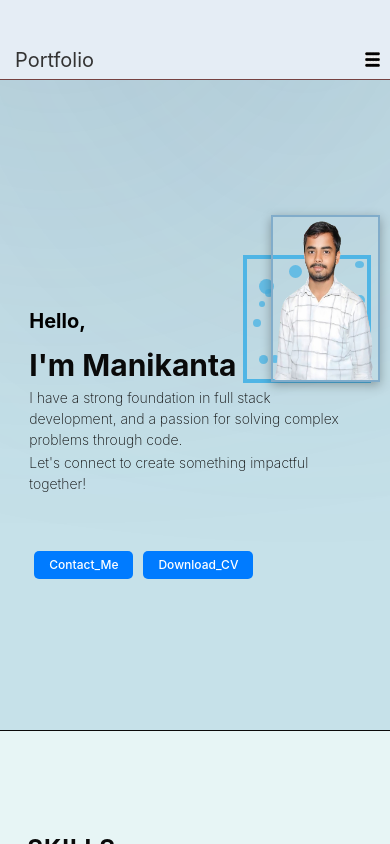
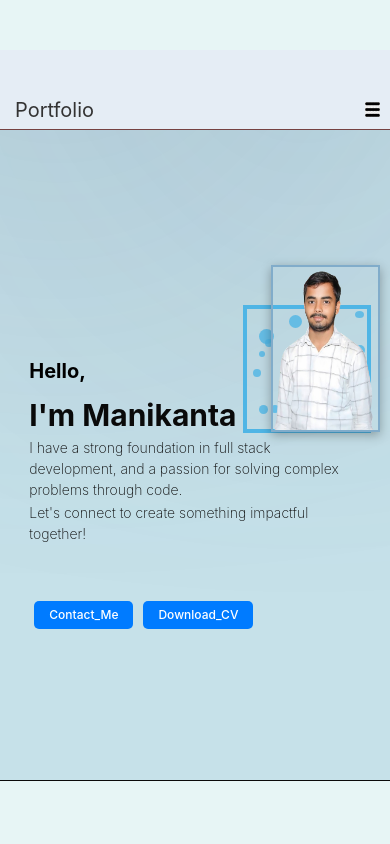
Before and after one commit to manikanta9275/portfolio, a React (Vite) app: page / in a window 390 px wide. Built offline with nearby package versions, Linux system fonts and the light colour scheme.

Commit message:
Your commit message here

```diff
--- a/src/components/Contact/Contact.module.css
+++ b/src/components/Contact/Contact.module.css
@@ -178,7 +178,7 @@
 /* Media query for tablets and smaller laptops (up to 1024px) */
 @media screen and (max-width: 1024px) {
   .container{
-    margin-top: 200px;
+    margin-top: 0px;
   }
   .innerContainer {
     flex-direction: column;
--- a/src/components/Navbar/Navbar.module.css
+++ b/src/components/Navbar/Navbar.module.css
@@ -72,11 +72,13 @@
 }
 
 /* Responsive styles */
-@media (max-width: 768px) {
+@media (max-width: 1024px) {
   .navbar {
+    height: 100px;
     padding-left: 20px;
     padding-right: 20px;
-    height: 60px;
+    margin-top: 50px;
+    /* height: 60px; */
   }
 
   .title {
```
